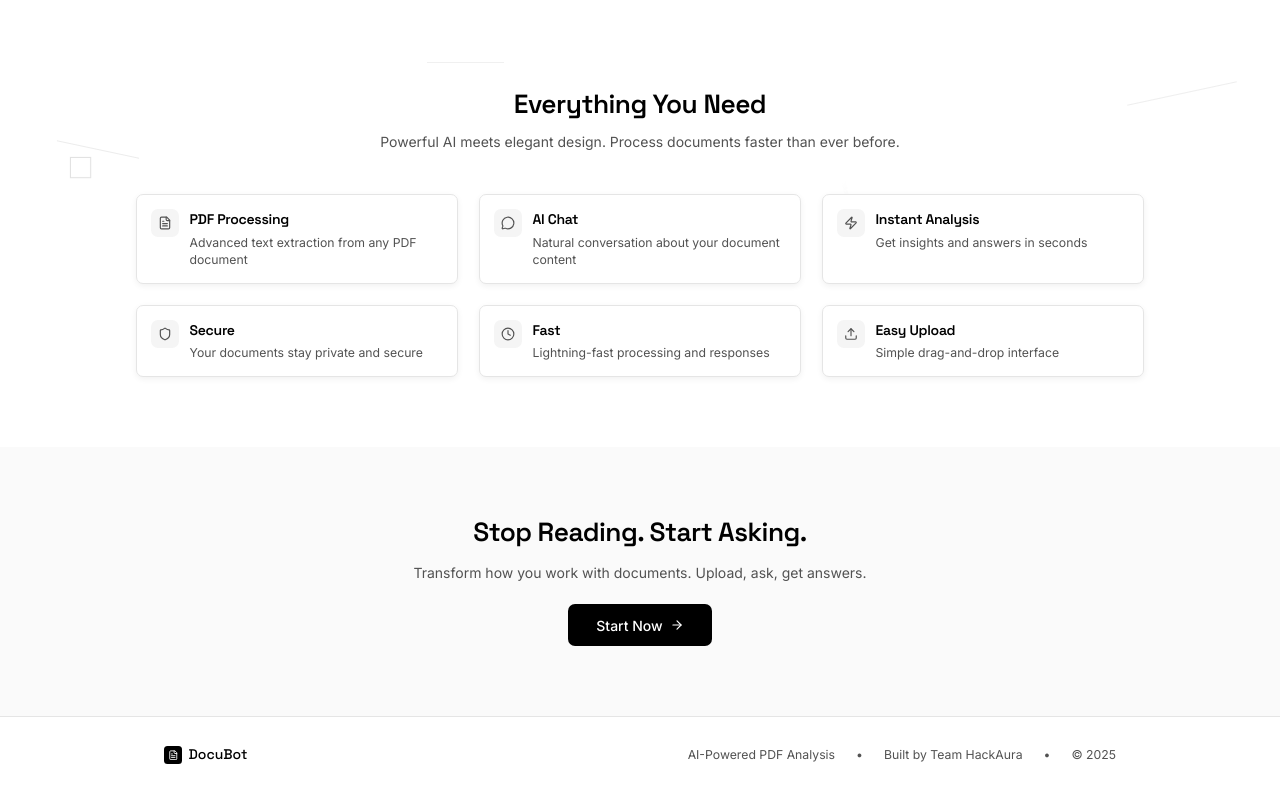
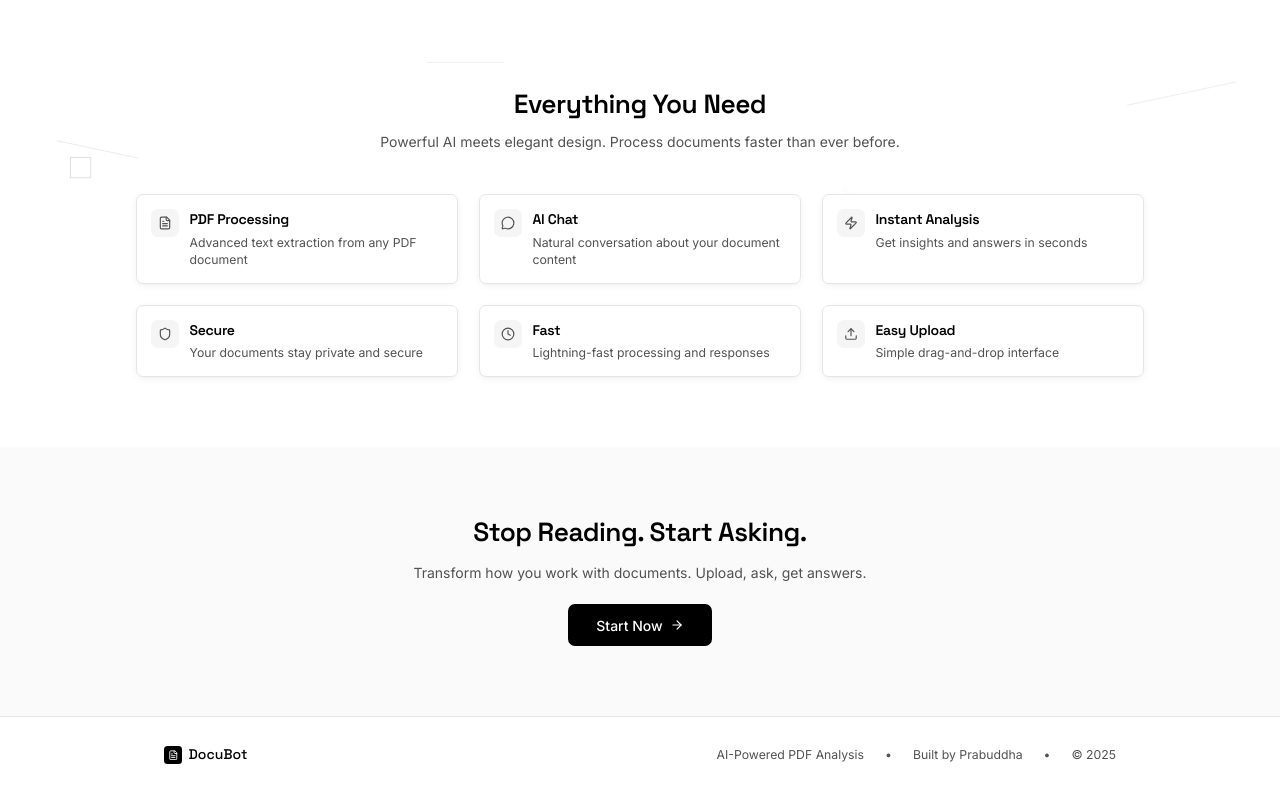
Before and after one commit to prabuddhaxdev/DocuBot-AI-PDF-Analysis, a React (Vite) app: page / in a window 1280 px wide. Shown: the part 538-1331 px from the top of the page. Built offline with nearby package versions, Linux system fonts and the light colour scheme; no server answers; what groq-sdk would draw is missing.

Commit message:
Update footer text to reflect new attribution

```diff
--- a/src/components/LandingPage.tsx
+++ b/src/components/LandingPage.tsx
@@ -263,7 +263,7 @@ const LandingPage: React.FC<LandingPageProps> = ({ onNavigateToChat }) => {
                         <div className="flex flex-col sm:flex-row items-center space-y-2 sm:space-y-0 sm:space-x-6 text-xs sm:text-sm text-vintage-gray-600 text-center">
                             <span>AI-Powered PDF Analysis</span>
                             <span className="hidden sm:inline">•</span>
-                            <span>Built by Team HackAura</span>
+                            <span>Built by Prabuddha</span>
                             <span className="hidden sm:inline">•</span>
                             <span>© 2025</span>
                         </div>
```
